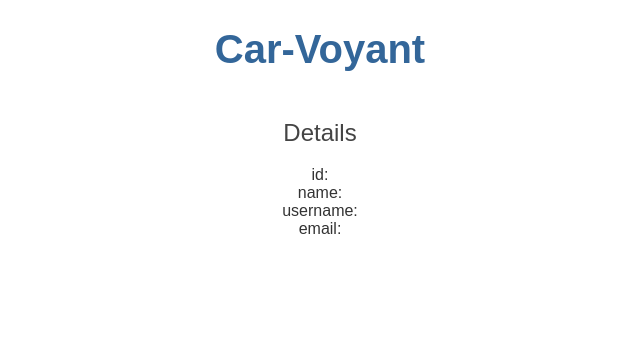
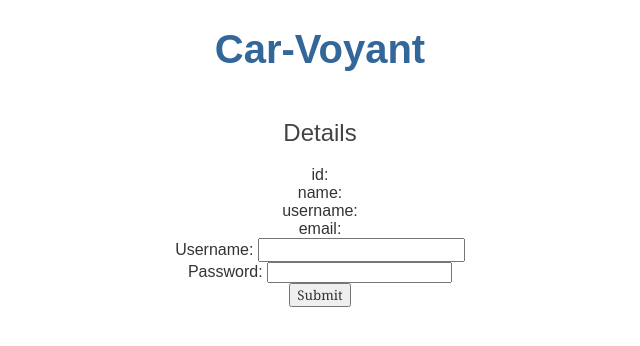
Before and after one commit to andersbuck/anders-enterprise, an Angular app in the folder angular-springboot/web-app/client/: page / in a window 1280 px wide. Shown: the top 346 px of the page, without its empty margins (320-960 px from the left). Built offline with nearby package versions, Linux system fonts and the light colour scheme; no server answers.

Commit message:
Begin login form structure

```diff
--- a/angular-springboot/web-app/client/src/app/app.component.html
+++ b/angular-springboot/web-app/client/src/app/app.component.html
@@ -2,3 +2,4 @@
     <h1>{{title}}</h1>
 </div>
 <app-user-details></app-user-details>
+<app-login-form></app-login-form>
--- /dev/null
+++ b/angular-springboot/web-app/client/src/app/login-form/login-form.component.html
@@ -0,0 +1,15 @@
+<form [formGroup]="loginForm" (ngSubmit)="onSubmit()">
+    <div fxLayout="column" fxLayoutAlign="start center">
+        <label>
+            Username:
+            <input type="text" formControlName="username">
+        </label>
+
+        <label>
+            Password:
+            <input type="password" formControlName="password">
+        </label>
+
+        <button type="submit" [disabled]="!loginForm.valid">Submit</button>
+    </div>
+</form>
--- /dev/null
+++ b/angular-springboot/web-app/client/src/app/login-form/login-form.component.ts
@@ -0,0 +1,24 @@
+import { Component, OnInit } from '@angular/core';
+import { FormGroup, FormControl } from '@angular/forms';
+
+@Component({
+  selector: 'app-login-form',
+  templateUrl: './login-form.component.html',
+  styleUrls: ['./login-form.component.css']
+})
+export class LoginFormComponent implements OnInit {
+  loginForm = new FormGroup({
+    username: new FormControl(''),
+    password: new FormControl(''),
+  });
+
+  constructor() { }
+
+  ngOnInit() {
+  }
+
+  onSubmit() {
+    alert(this.loginForm.value.username + ' ' + this.loginForm.value.password);
+  }
+
+}
```
Also changed, not shown: angular-springboot/web-app/client/src/app/app.module.ts (+6 -2 lines), angular-springboot/web-app/client/src/app/login-form/login-form.component.css (added), 1 other file (tests, documents, lock files or other folders).
